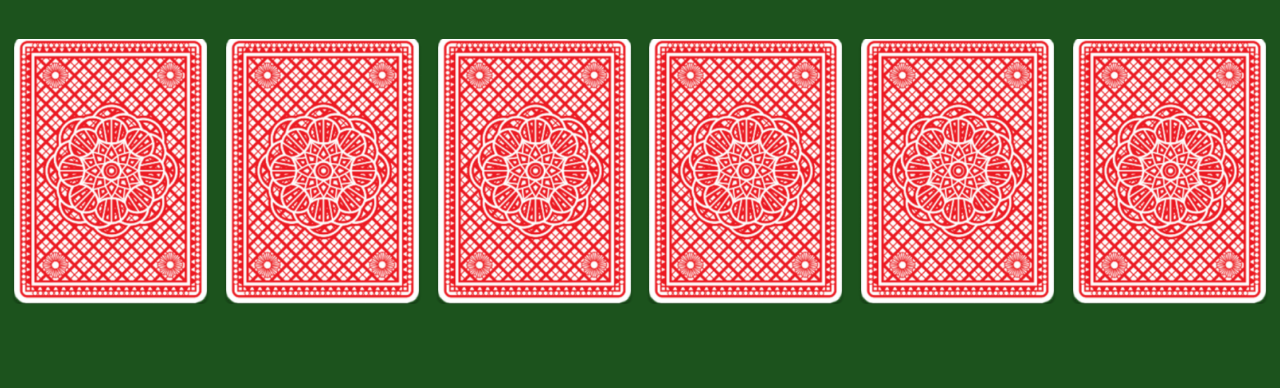
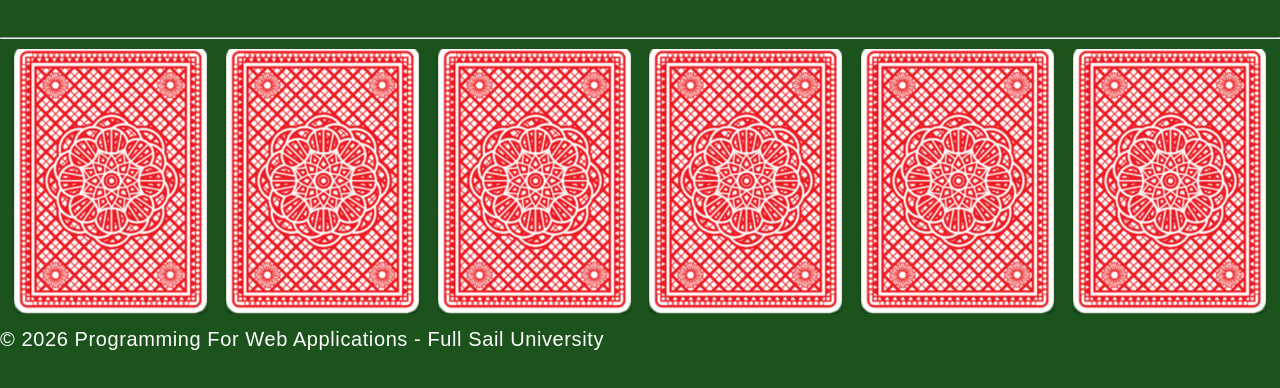
Before and after one commit to LittlefieldBous/Card-Matching-Game, a website: page index.html in a window 1280 px wide. Shown: the part 150-538 px from the top of the page. Drawn offline with Linux system fonts and the light colour scheme.

Commit message:
add new index.html

```diff
--- a/index.html
+++ b/index.html
@@ -18,7 +18,9 @@
             <h2 class="score-board">Attempts left: <span id="attempts-left">0</span></h2>
         </div>
     </header>
+    <hr>
 </section>
+
 <section class="game-container">
     <div class="game-board">
         <div class="backcard" id="backcard1">
@@ -46,6 +48,10 @@
     </div>
 </section>
 
+<footer>
+    <p> &copy 2026 Programming For Web Applications - Full Sail University</p>
+</footer>
+
 <script src="dist/index.js"></script>
 </body>
 </html>
```
